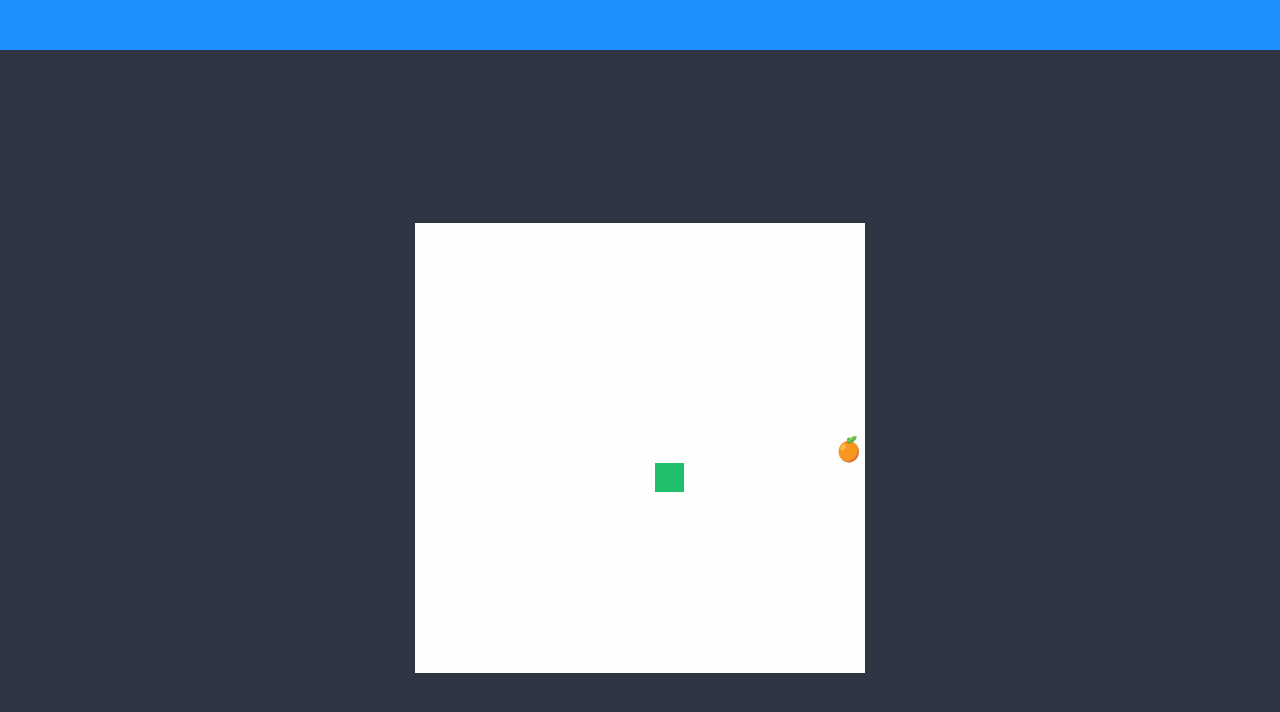
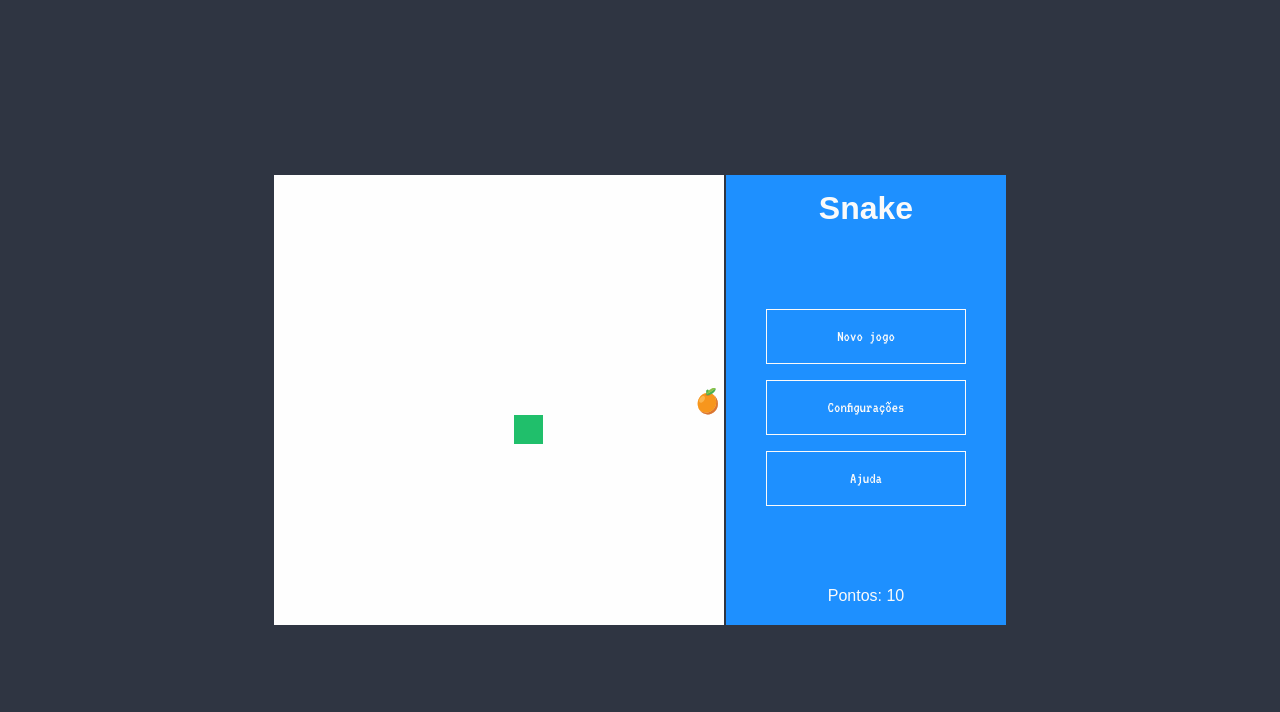
Before and after one commit to lucasfernandodev/snake, a plain HTML site: page index.html in a window 1280 px wide. Drawn offline with Linux system fonts and the light colour scheme; a web font is replaced by a local one.

Commit message:
Melhorando o visual & add snakeAnimation.js

```diff
--- a/assets/css/style.css
+++ b/assets/css/style.css
@@ -1,3 +1,5 @@
+@import url('https://fonts.googleapis.com/css2?family=Cuprum:wght@400;700&display=swap');
+@import url('https://fonts.googleapis.com/css2?family=VT323&display=swap');
 *{
     padding: 0;
     margin: 0;
@@ -9,15 +11,16 @@ body{
     max-width: 100vw;
     height: 100%;
     overflow-x: hidden;
+    font-family: 'Cuprum', sans-serif;
 }
 
 header{
-    display: flex;
+    display: none;
     height: 50px;
     width: 100vw;
+    /* max-width: 100%; */
     background: #1e90ff;
 }
-
 .hero{
     width: 100%;
     min-height: 100vh;
@@ -26,3 +29,62 @@ header{
     justify-content: center;
     align-items: center;
 }
+
+.hero .container{
+    display: flex;
+    flex-direction: row;
+    height: 450px;
+}
+
+.hero .container .painel{
+    height: 100%;
+    width: 280px;
+    background: #1e90ff;
+    margin-left: 2px;
+    display: flex;
+    flex-direction: column;
+    justify-content: space-between;
+}
+
+.hero .container .painel h1{
+    font-weight: bold;
+    font-size: 32px;
+    color: #fafafa;
+    width: 100%;
+    text-align: center;
+    margin-top: 15px;
+}
+
+.menu{
+    list-style: none;
+    width: 100%;
+    padding: 20px;
+    display: flex;
+    flex-direction: column;
+    justify-content: center;
+    max-width: 240px;
+    margin: 0 auto;
+}
+
+.menu .menu-item{
+    width: 100%;
+    height: 55px;
+    border: 1px solid #fafafa;
+    color: #fafafa;
+    font-family: 'VT323', monospace;
+    display: flex;
+    flex-direction: column;
+    align-items: center;
+    justify-content: center;
+    font-size: 16px;
+    margin: 8px 0;
+    cursor: pointer;
+}
+
+.score{
+    width: 100%;
+    color: #fafafa;
+    text-align: center;
+    margin-bottom: 20px;
+
+}
--- a/index.html
+++ b/index.html
@@ -9,12 +9,26 @@
 </head>
 <body>
     <header>
-
+        <div class="container">
+            <div class="brand">Snake</div>
+        </div>
     </header>
     <main class="hero">
-        <section class="contianer">
+        <section class="container">
             <canvas class="screen" focus="true"></canvas>
-            <div class="painel"></div>
+            <div class="painel">
+                <h1 class="title">
+                    Snake
+                </h1>
+                <ul class="menu">
+                    <li class="menu-item">Novo jogo</li>
+                    <li class="menu-item">Configurações</li>
+                    <li class="menu-item">Ajuda</li>
+                </ul>
+                <div class="score">
+                    Pontos: 10
+                </div>
+            </div>
         </section>
     </main>
 
```
Also changed, not shown: assets/js/snakeAnimation.js (added).
